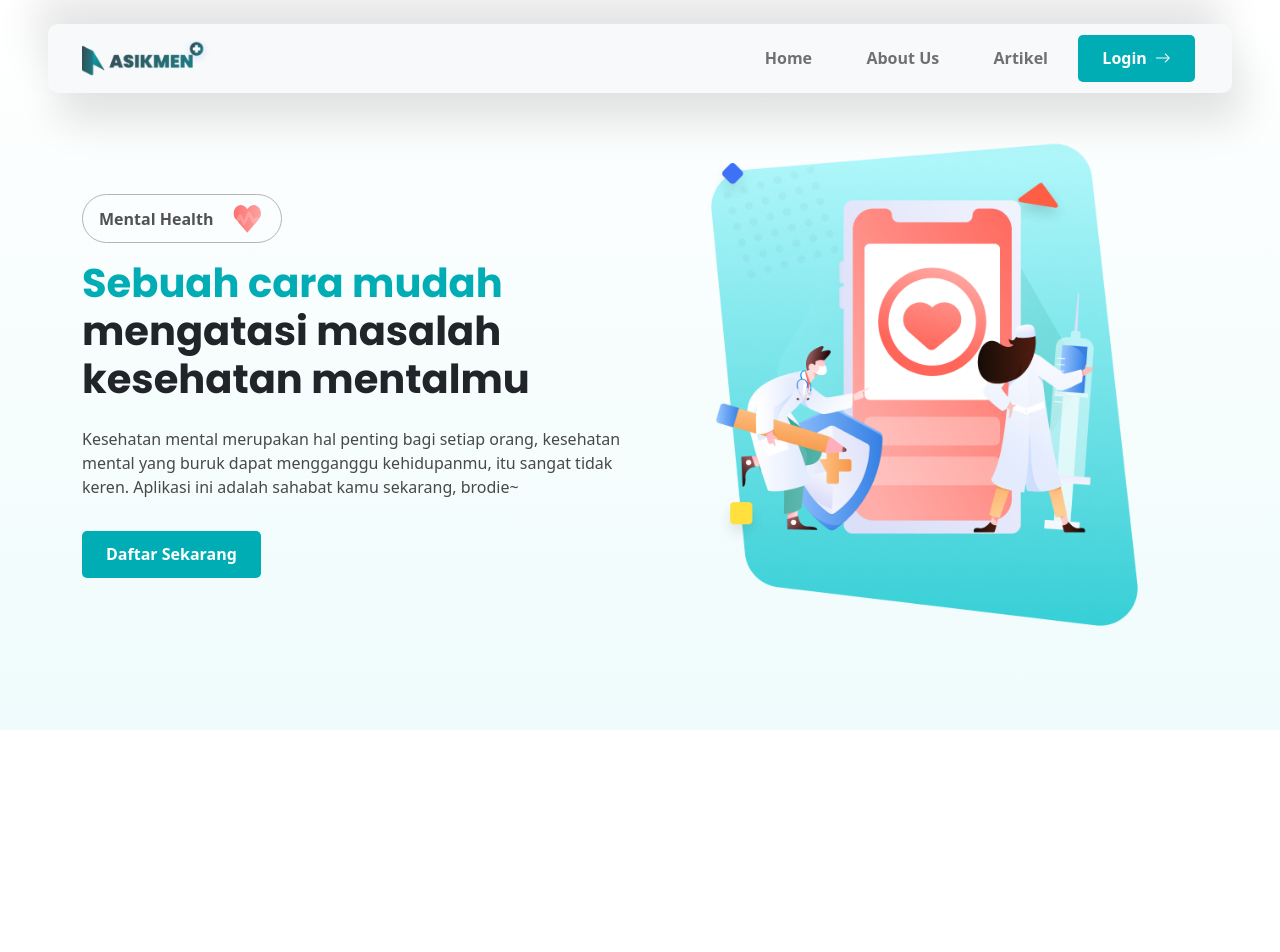
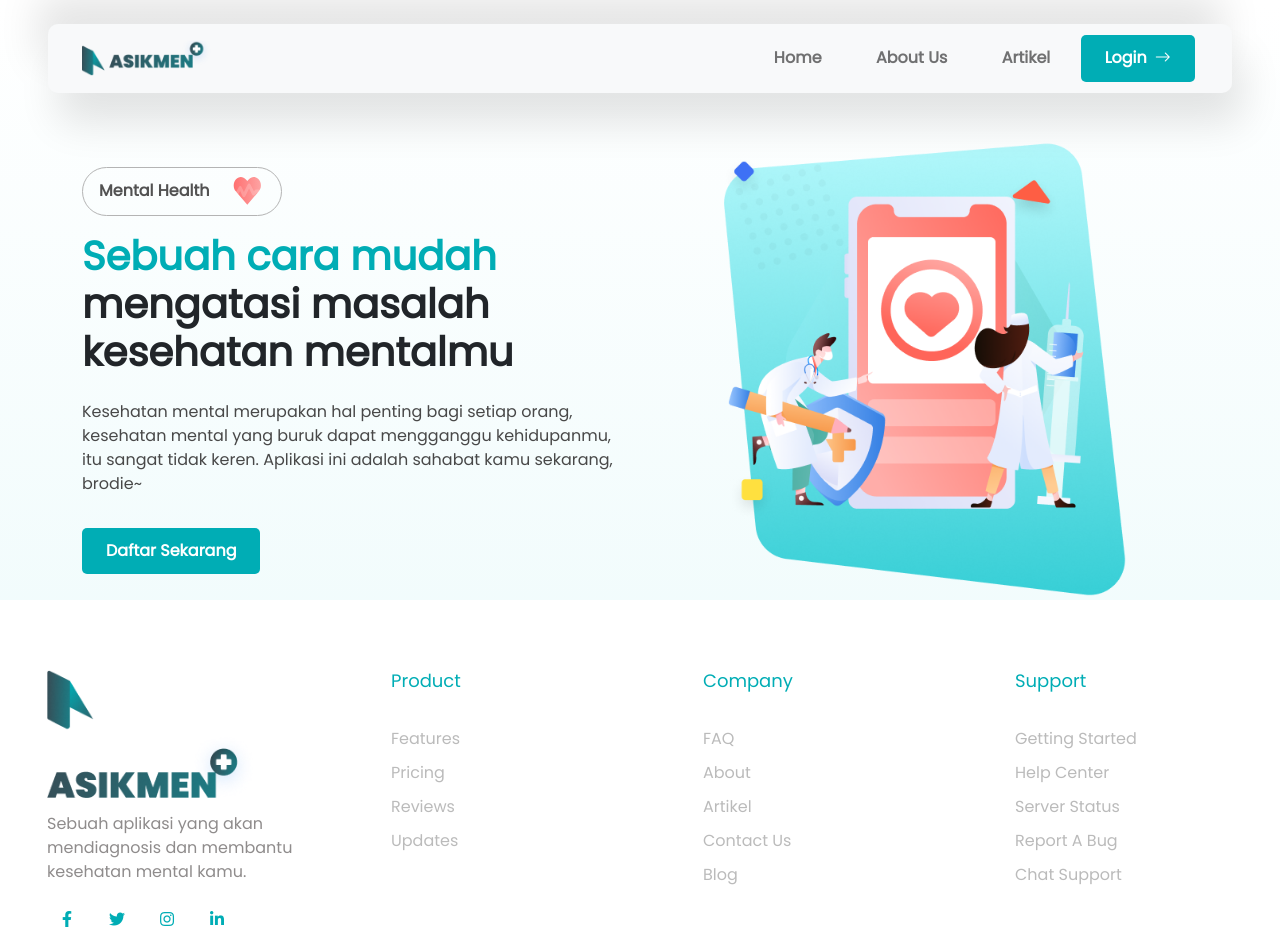
Before and after one commit to diasramadhan/capstone-asikmen, a React (Create React App) app: page / in a window 1280 px wide. Shown: the top 952 px of the page. Before the commit the page ends 800 px from the top, so only its background shows below. Built offline with nearby package versions, Linux system fonts and the light colour scheme.

Commit message:
add Footer and HomePage

```diff
--- a/src/App.js
+++ b/src/App.js
@@ -1,14 +1,8 @@
 import React from 'react';
-import Navbar from './component/Navbar/Navbar';
-import Overview from './component/Overview/Overview';
+import HomePage from './pages/HomePage';
 
 function App() {
-  return (
-    <>
-      <Navbar />
-      <Overview />
-    </>
-  );
+  return <HomePage />;
 }
 
 export default App;
--- /dev/null
+++ b/src/components/Footer/Footer.js
@@ -0,0 +1,99 @@
+import React from 'react';
+import './Footer.scss';
+
+function Footer() {
+  return (
+    <footer className="footer">
+      <div className="container-footer">
+        <div className="row-footer">
+          <div className="footer-col">
+            <img src="./img/logo-footer.png" alt="logo asikmen" className="footer-asikmen" />
+            <p>Sebuah aplikasi yang akan mendiagnosis dan membantu kesehatan mental kamu.</p>
+            <div className="social-links">
+              <a href="#">
+                <i className="fab fa-facebook-f" />
+              </a>
+              <a href="#">
+                <i className="fab fa-twitter" />
+              </a>
+              <a href="#">
+                <i className="fab fa-instagram" />
+              </a>
+              <a href="#">
+                <i className="fab fa-linkedin-in" />
+              </a>
+            </div>
+          </div>
+          <div className="footer-col">
+            <h4>Product</h4>
+            <ul>
+              <li>
+                <a href="#">features</a>
+              </li>
+              <li>
+                <a href="#">pricing</a>
+              </li>
+              <li>
+                <a href="#">reviews</a>
+              </li>
+              <li>
+                <a href="#">updates</a>
+              </li>
+            </ul>
+          </div>
+          <div className="footer-col">
+            <h4>Company</h4>
+            <ul>
+              <li>
+                <a href="#">FAQ</a>
+              </li>
+              <li>
+                <a href="#">About</a>
+              </li>
+              <li>
+                <a href="#">Artikel</a>
+              </li>
+              <li>
+                <a href="#">Contact Us</a>
+              </li>
+              <li>
+                <a href="#">blog</a>
+              </li>
+            </ul>
+          </div>
+          <div className="footer-col">
+            <h4>Support</h4>
+            <ul>
+              <li>
+                <a href="#">Getting started</a>
+              </li>
+              <li>
+                <a href="#">Help center</a>
+              </li>
+              <li>
+                <a href="#">Server status</a>
+              </li>
+              <li>
+                <a href="#">Report a bug</a>
+              </li>
+              <li>
+                <a href="#">Chat support</a>
+              </li>
+            </ul>
+          </div>
+        </div>
+
+        <hr />
+        <div className="copy-right">
+          <p>Copyright © 2022</p>
+          <div className="right">
+            <a href="">All Rights Reserved</a> | <a href="">Terms and Conditions</a> |
+            <a href="">Privacy Policy</a>
+          </div>
+        </div>
+      </div>
+    </footer>
+  );
+}
+
+export default Footer;
--- /dev/null
+++ b/src/components/Footer/Footer.scss
@@ -0,0 +1,111 @@
+.container-footer {
+  max-width: 1400px;
+  margin: auto;
+}
+.row-footer {
+  display: flex;
+  flex-wrap: wrap;
+  justify-content: center;
+  padding-left: 2rem;
+}
+ul {
+  list-style: none;
+}
+.footer {
+  background-color: #24262b;
+  background-color: white;
+  padding-top: 70px;
+}
+.footer-col {
+  width: 25%;
+  padding: 0 15px;
+}
+.footer-col h4 {
+  font-size: 18px;
+  color: #00adb5;
+  text-transform: capitalize;
+  margin-bottom: 35px;
+  font-weight: 500;
+  position: relative;
+  padding-left: 2rem;
+}
+
+.footer-col ul li:not(:last-child) {
+  margin-bottom: 10px;
+}
+.footer-col ul li a {
+  font-size: 16px;
+  text-transform: capitalize;
+  color: #24262b;
+  text-decoration: none;
+  font-weight: 300;
+  color: #bbbbbb;
+  display: block;
+  transition: all 0.3s ease;
+}
+.footer-col p {
+  font-size: 16px;
+  color: #8f8c8c;
+  margin-bottom: 1rem;
+}
+.footer-col ul li a:hover {
+  color: #24262b;
+  padding-left: 8px;
+}
+.footer-col .social-links a {
+  display: inline-block;
+  height: 40px;
+  width: 40px;
+  background-color: rgba(255, 255, 255, 0.2);
+  margin: 0 10px 10px 0;
+  text-align: center;
+  line-height: 40px;
+  border-radius: 50%;
+  color: #00adb5;
+  transition: all 0.5s ease;
+}
+.footer-col .social-links a:hover {
+  color: #00adb5;
+  background-color: #24262b;
+}
+.footer-asikmen {
+  width: 75%;
+}
+.footer hr {
+  border-top: 1px solid #bbbbbb;
+  width: 100%;
+}
+.copy-right {
+  display: flex;
+  justify-content: center;
+  gap: 3rem;
+  font-size: 17px;
+  padding: 2rem;
+  color: #6f6c90;
+}
+
+/*responsive*/
+@media (max-width: 767px) {
+  .footer {
+    padding-top: 30px;
+  }
+  .footer-col {
+    width: 50%;
+  }
+  .footer-asikmen {
+    width: 60%;
+  }
+  .copy-right {
+    text-align: center;
+    flex-direction: column;
+    gap: 1rem;
+  }
+}
+@media (max-width: 574px) {
+  .footer-col {
+    width: 100%;
+  }
+  .footer-asikmen {
+    width: 50%;
+  }
+}
--- a/src/component/Overview/Overview.scss
+++ b/src/components/Overview/Overview.scss
@@ -59,14 +59,14 @@
   }
 
   .vector-kesehatan {
-    width: 90%;
+    width: 85%;
   }
 }
 
 @media only screen and (min-width: 766px) {
   .overview {
     .vector-kesehatan {
-      width: 80%;
+      width: 60%;
     }
   }
 }
@@ -74,4 +74,9 @@
   .my-bg::after {
     height: 730px;
   }
+  .overview {
+    .vector-kesehatan {
+      width: 75%;
+    }
+  }
 }
--- /dev/null
+++ b/src/pages/HomePage.js
@@ -0,0 +1,16 @@
+import React from 'react';
+import Navbar from '../components/Navbar/Navbar';
+import Overview from '../components/Overview/Overview';
+import Footer from '../components/Footer/Footer';
+
+function HomePage() {
+  return (
+    <>
+      <Navbar />
+      <Overview />
+      <Footer />
+    </>
+  );
+}
+
+export default HomePage;
--- a/src/styles/style.scss
+++ b/src/styles/style.scss
@@ -3,8 +3,37 @@
 // For bootstrap icons
 @import url('https://cdn.jsdelivr.net/npm/bootstrap-icons@1.10.2/font/bootstrap-icons.css');
 
-@import url('https://fonts.googleapis.com/css2?family=Poppins:wght@500;600;700&display=swap');
+@import url('https://cdnjs.cloudflare.com/ajax/libs/font-awesome/5.15.1/css/all.min.css');
 
-body {
+@import url('https://fonts.googleapis.com/css2?family=Poppins&display=swap');
+
+* {
+  font-family: 'Poppins', sans-serif;
+  margin: 0;
+  padding: 0;
+  box-sizing: border-box;
+}
+
+::-webkit-scrollbar {
+  height: 0.5rem;
+  width: 0.5rem;
+}
+
+::-webkit-scrollbar-track {
+  background-color: transparent;
+}
+
+::-webkit-scrollbar-thumb {
+  background-color: #00adb5;
+  border-radius: 5rem;
+  -webkit-border-radius: 5rem;
+  -moz-border-radius: 5rem;
+  -ms-border-radius: 5rem;
+  -o-border-radius: 5rem;
+}
+
+html {
   overflow-x: hidden;
+  scroll-behavior: smooth;
+  scroll-padding-top: 8rem;
 }
```
Also changed, not shown: public/img/logo-footer.png (added), src/components/Navbar/Navbar.js (renamed from src/component/Navbar/Navbar.js), src/components/Navbar/Navbar.scss (renamed from src/component/Navbar/Navbar.scss), src/components/Overview/Overview.js (renamed from src/component/Overview/Overview.js).
